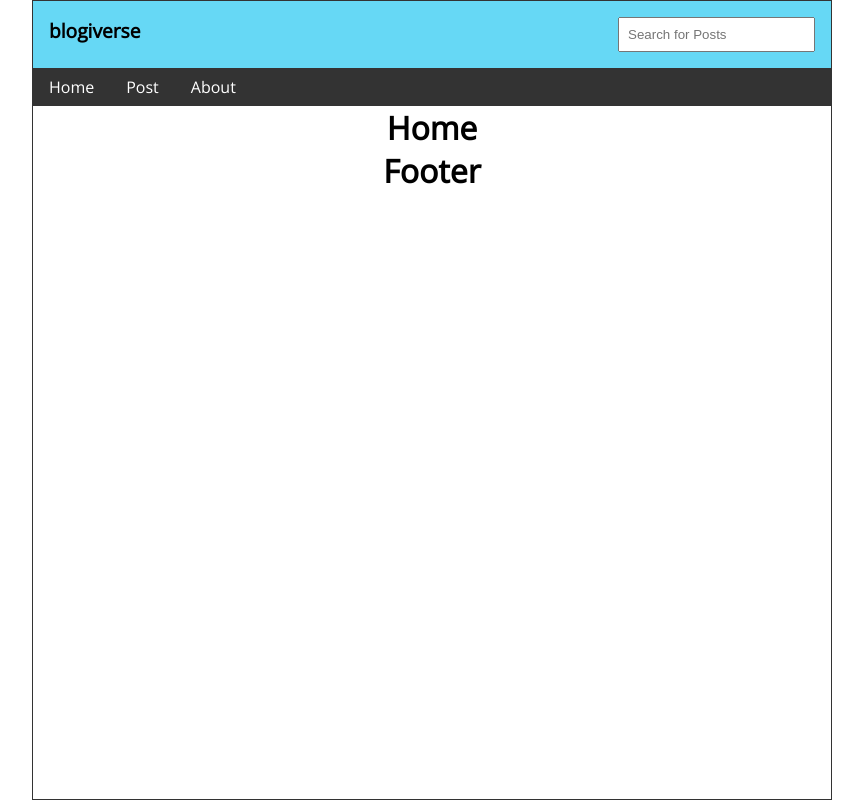
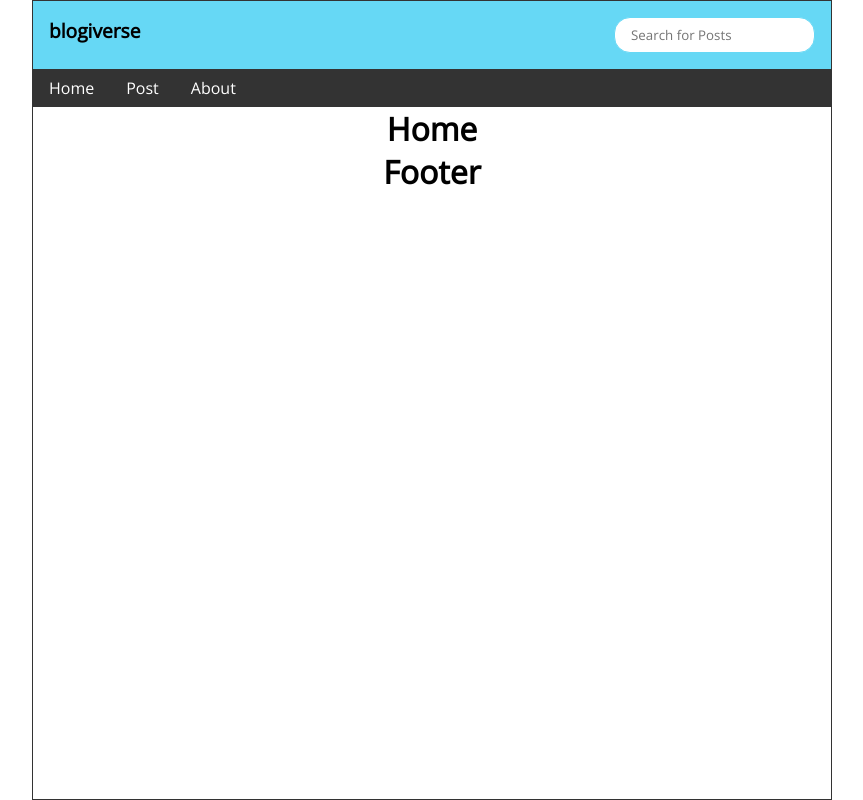
Before and after one commit to 0xprasanth/blogiverse, a React (Create React App) app: page / in a window 1280 px wide. Shown: the whole page, without its empty margins (208-1071 px from the left). Built offline with nearby package versions, Linux system fonts and the light colour scheme; the HTML template or start-up script is replaced by a standard one.

Commit message:
fix(style): new paddings style for search bar

```diff
--- a/package.json
+++ b/package.json
@@ -19,7 +19,7 @@
     "eject": "react-scripts eject",
     "release": "standard-version",
     "push": "git push -u origin main",
-    "release-push": "npm run release && npm run push "
+    "release-push": "npm run release && npm run push"
   },
   "eslintConfig": {
     "extends": [
--- a/src/index.css
+++ b/src/index.css
@@ -101,8 +101,17 @@ body {
 
 
 
-.searchForm input{
+.searchForm input[type='text']{
   padding: .5rem;
+  padding-left: 1rem;
+  border-radius: 1rem;
+  width: 100%;
+  /* padding: 1rem; */
+  font-family: 'Open Sans', sans-serif;
+  outline: none;
+  border: 1px solid #66d8f5;
+
+
 }
 
 .searchForm label{
```
